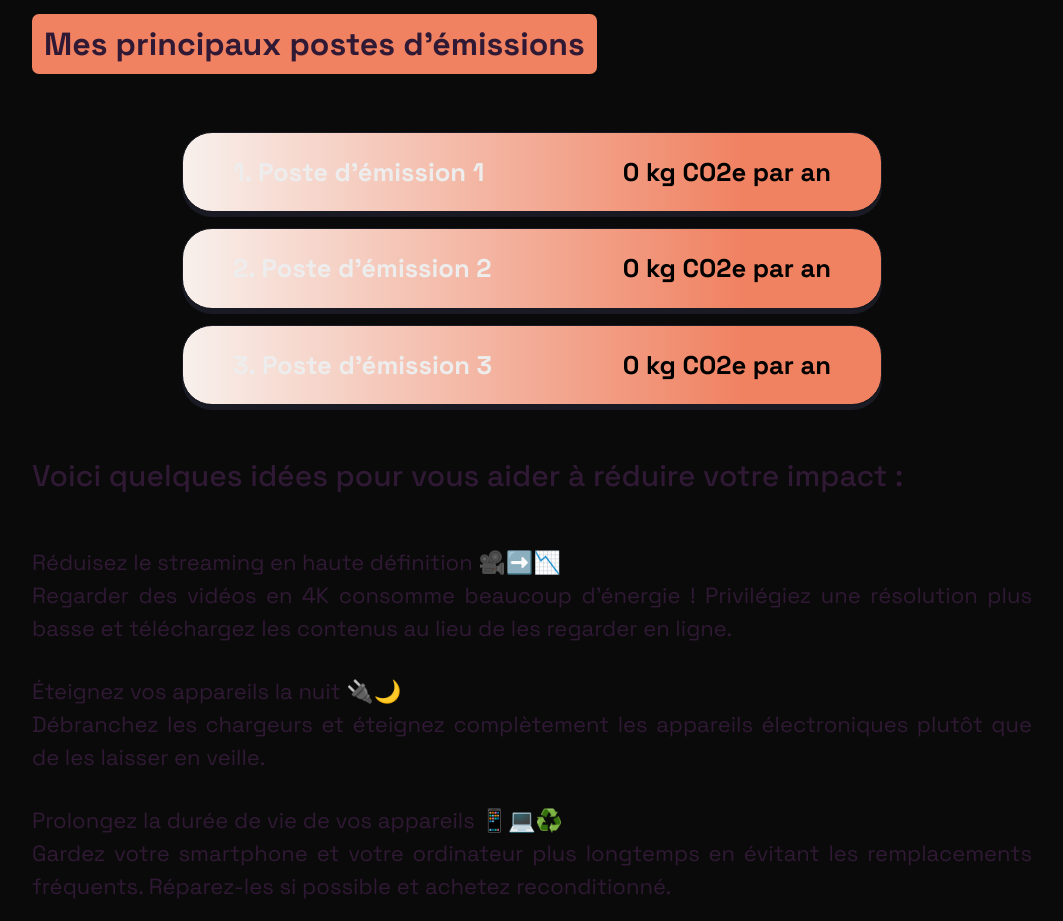
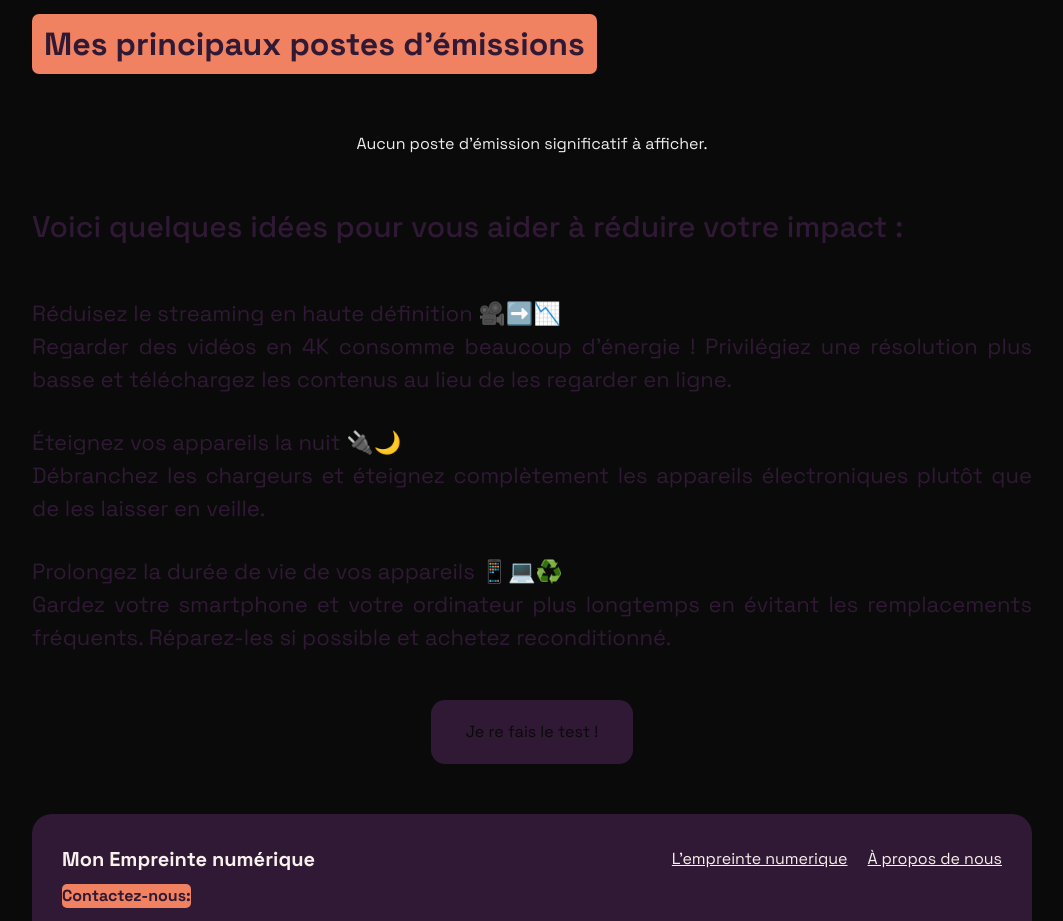
Before and after one commit to jbytes503/mon-empreinte-numerique, a Next.js app in the folder front/: page /bilan in a window 1280 px wide. Shown: the part 800-1721 px from the top of the page, without its empty margins (108-1171 px from the left). Built offline with nearby package versions, Linux system fonts and the light colour scheme.

Commit message:
feat: affichage du top 3

```diff
--- a/front/src/app/bilan/page.tsx
+++ b/front/src/app/bilan/page.tsx
@@ -9,15 +9,33 @@ import styles from './page.module.css';
 import Title from '../components/titles';
 import Button from '../components/home/button';
 
+// Mapping pour des noms plus lisibles
+const emissionNames: { [key: string]: string } = {
+    smartphone: 'Smartphones',
+    computer: 'Ordinateurs',
+    tablet: 'Tablettes',
+    tv: 'Télévisions',
+    console: 'Consoles de jeux',
+    messaging: 'Messagerie & Réseaux',
+    streaming: 'Streaming Vidéo/Musique',
+    ai: 'Intelligence Artificielle',
+    cloud: 'Stockage Cloud',
+    work: 'Communication Pro',
+};
+
 export default function Page() {
     const searchParams = useSearchParams();
     const [totalCO2, setTotalCO2] = useState<number>(0);
     const [randomTips, setRandomTips] = useState<
         { id: number; text: string }[]
     >([]);
+    const [topEmissions, setTopEmissions] = useState<
+        { name: string; value: number }[]
+    >([]);
 
     useEffect(() => {
         let sum = 0;
+        const individualValues: { [key: string]: number } = {};
         const expectedKeys = [
             'smartphone',
             'computer',
@@ -39,6 +57,7 @@ export default function Page() {
             if (!isNaN(numValue)) {
                 console.log(`  ${key}: ${valueString} -> ${numValue}`);
                 sum += numValue;
+                individualValues[key] = numValue;
             } else {
                 console.log(
                     `  ${key}: ${valueString} -> Ignoré (non numérique)`
@@ -48,6 +67,17 @@ export default function Page() {
 
         setTotalCO2(sum);
         console.log('Total CO2 calculé à partir des paramètres:', sum);
+
+        const emissionsArray = Object.entries(individualValues)
+            .map(([key, value]) => ({
+                name: emissionNames[key] || key,
+                value: value,
+            }))
+            .filter((item) => item.value > 0)
+            .sort((a, b) => b.value - a.value);
+
+        setTopEmissions(emissionsArray.slice(0, 3));
+        console.log('Top 3 des émissions:', emissionsArray.slice(0, 3));
 
         const allTips = [
             {
@@ -121,26 +151,25 @@ export default function Page() {
                     co2Amount={totalCO2}
                     maxScale={2500}
                     progressPercentage={(totalCO2 * 100) / 2500}
-                    tripComparison={Number((totalCO2 / 43.5).toFixed(2))}
+                    tripComparison={Number((totalCO2 / 43.5).toFixed(0))}
                 />
             </section>
             <Title name="Mes principaux postes d'émissions" />
             <section className={`${styles.section}`}>
-                <PosteDEmission
-                    nom="Poste d'émission 1"
-                    pos={1}
-                    co2Amount={0}
-                />
-                <PosteDEmission
-                    nom="Poste d'émission 2"
-                    pos={2}
-                    co2Amount={0}
-                />
-                <PosteDEmission
-                    nom="Poste d'émission 3"
-                    pos={3}
-                    co2Amount={0}
-                />
+                {topEmissions.length > 0 ? (
+                    topEmissions.map((emission, index) => (
+                        <PosteDEmission
+                            key={emission.name}
+                            nom={emission.name}
+                            pos={index + 1}
+                            co2Amount={emission.value}
+                        />
+                    ))
+                ) : (
+                    <p className={styles.infoText}>
+                        Aucun poste d'émission significatif à afficher.
+                    </p>
+                )}
             </section>
             <h3 className={`${styles.tt}`}>
                 Voici quelques idées pour vous aider à réduire votre impact :
```
